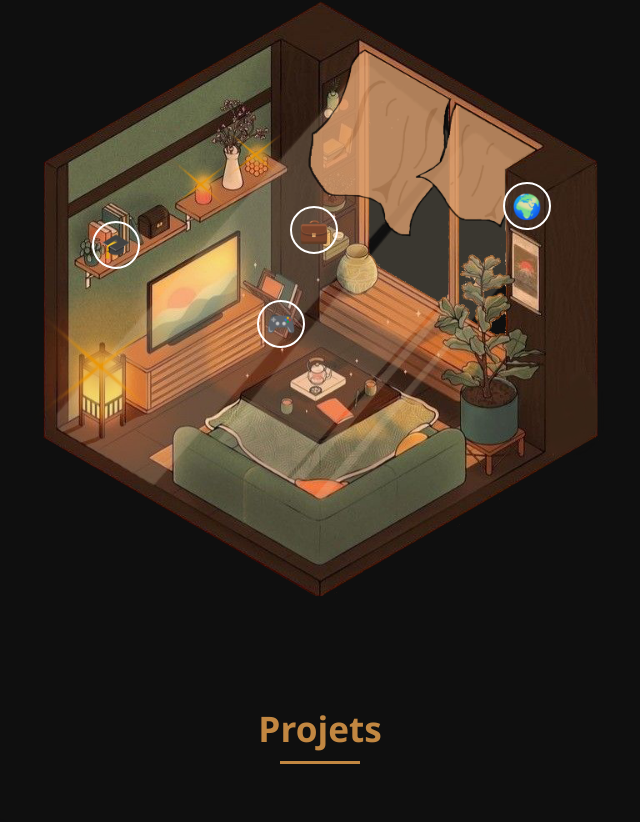
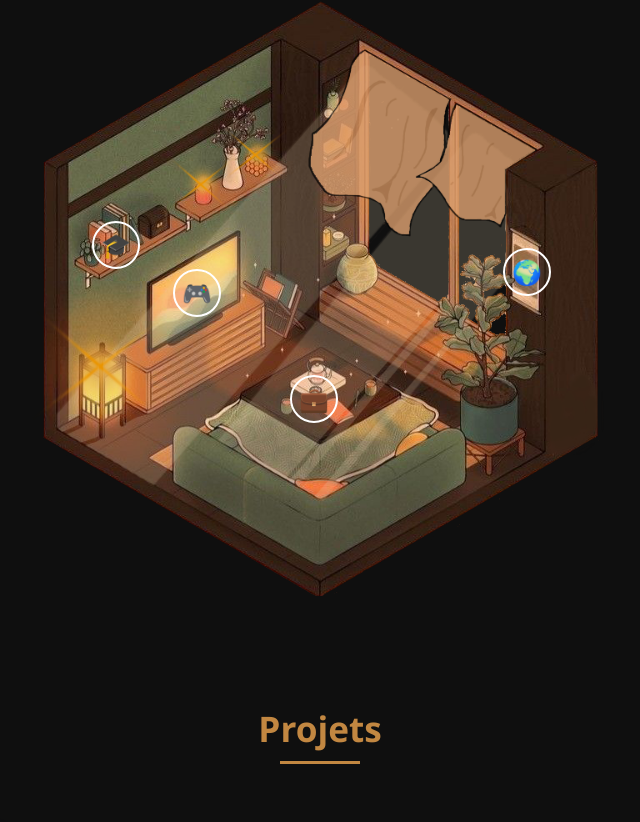
Before and after one commit to Kybrien/GameDevPortfolio, a plain HTML site: page index.html in a window 1280 px wide. Shown: the part 1352-2174 px from the top of the page, without its empty margins (320-960 px from the left). Drawn offline with Linux system fonts and the light colour scheme.

Commit message:
Minor Button Update

```diff
--- a/index.html
+++ b/index.html
@@ -44,9 +44,9 @@
           <div class="devdesk-view" id="devdeskView">
             <img src="/Medias/RoomPortfolio.png" alt="Ma chambre de dev" class="devdesk-bg">
             <div class="interactive-item" style="top: 40.5%; left: 16%;" onclick="showDeskPanel('edu')" title="Formation">🎓</div>
-            <div class="interactive-item" style="top: 38%; left: 49%;" onclick="showDeskPanel('exp')" title="Expérience">💼</div>
-            <div class="interactive-item" style="top: 53.5%; left: 43.5%;" onclick="showDeskPanel('hobby')" title="Hobbies">🎮</div>
-            <div class="interactive-item" style="top: 34%; left: 84.5%;" onclick="showDeskPanel('lang')" title="Langues">🌍</div>
+            <div class="interactive-item" style="top: 66%; left: 49%;" onclick="showDeskPanel('exp')" title="Expérience">💼</div>
+            <div class="interactive-item" style="top: 48.5%; left: 29.5%;" onclick="showDeskPanel('hobby')" title="Hobbies">🎮</div>
+            <div class="interactive-item" style="top: 45%; left: 84.5%;" onclick="showDeskPanel('lang')" title="Langues">🌍</div>
           </div>
           <div class="desk-info-panel" id="deskInfoPanel">
             <div class="desk-info-content" id="deskInfoContent">
@@ -444,6 +444,8 @@
           }
         });
 
+
+
     </script>
 
 </body>
--- a/style.css
+++ b/style.css
@@ -1606,7 +1606,7 @@ footer::before {
   }
 
   .interactive-item:hover {
-    transform: scale(1.2) translate(-50%, -45%);
+    transform: scale(1.2) translate(-42%, -42%);
     background: rgba(0, 0, 0, 0.589);
   }
 
```
